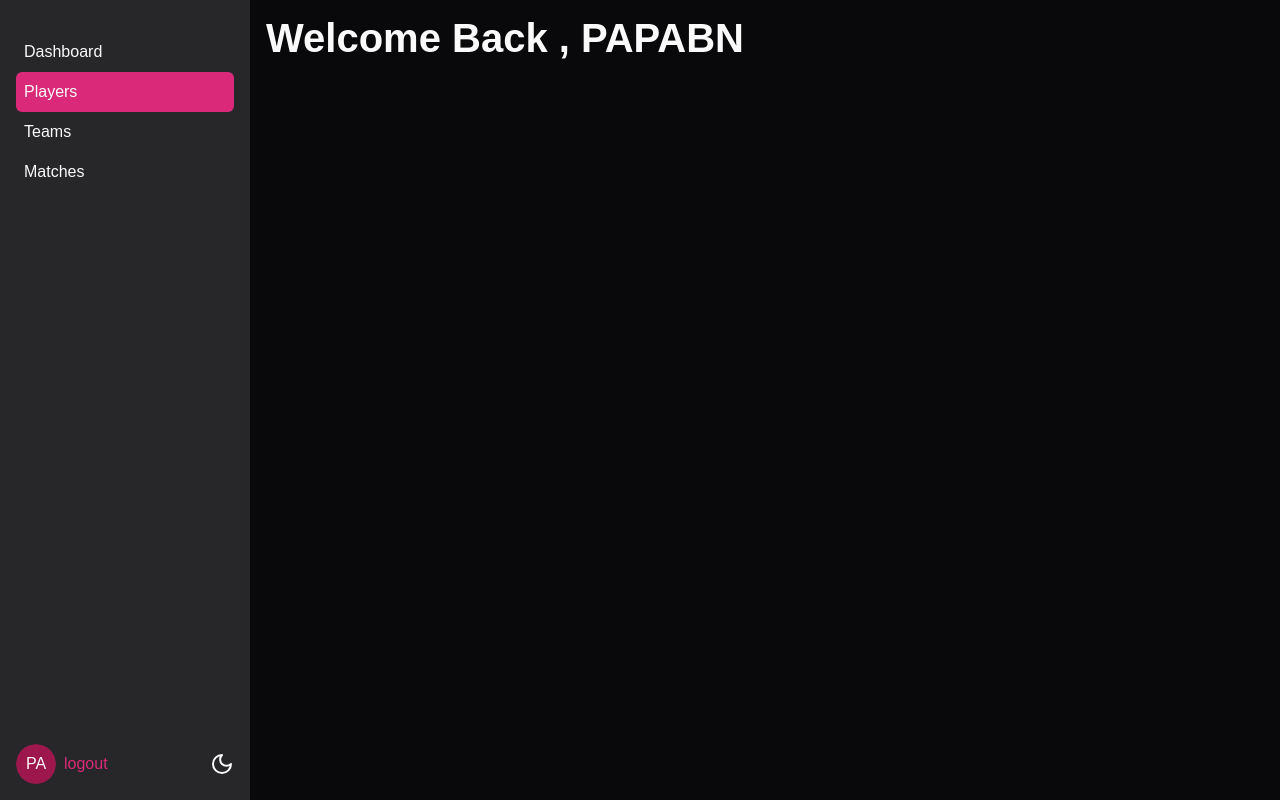
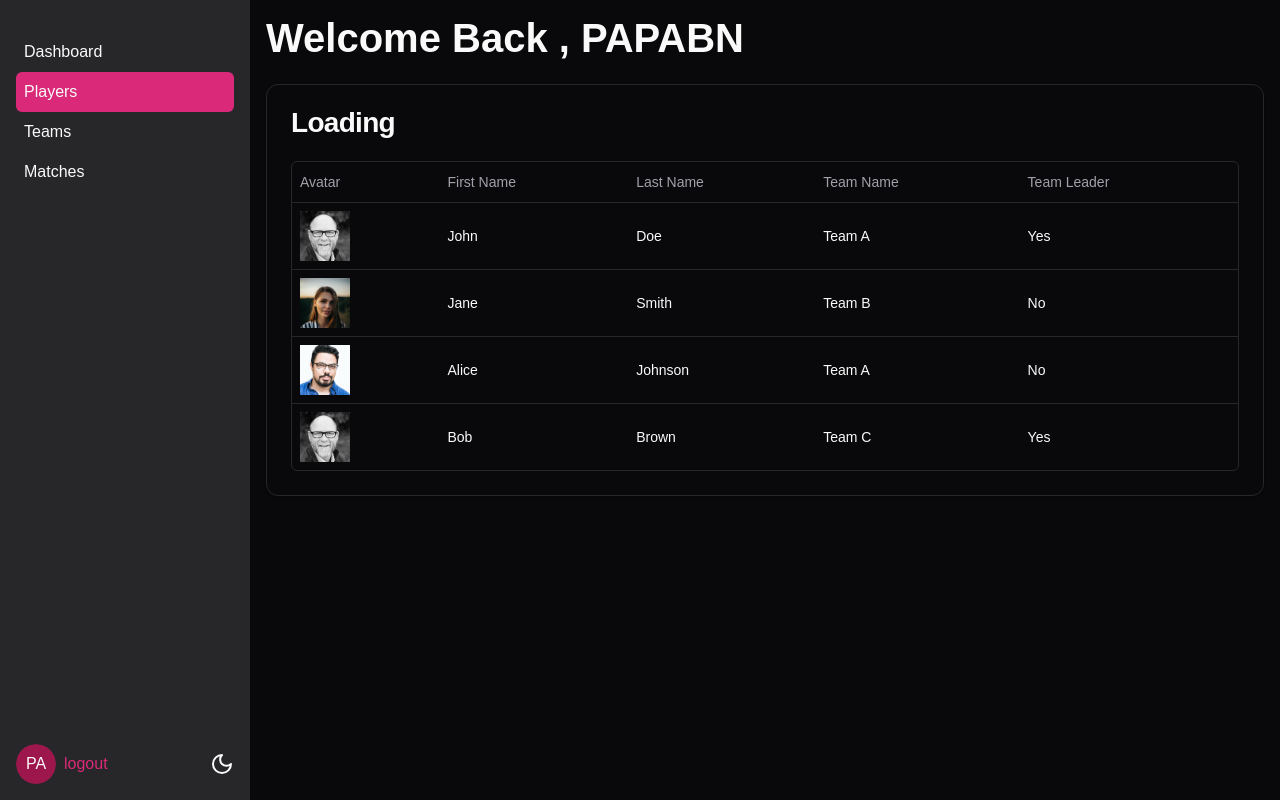
Before and after one commit to BADZA99/Dashboard-UI-nextjs-Shadcn, a Next.js app: page /dashboard/players in a window 1280 px wide. Built offline with nearby package versions, Linux system fonts and the light colour scheme.

Commit message:
Create the employees data table

```diff
--- /dev/null
+++ b/app/dashboard/players/columns.tsx
@@ -0,0 +1,46 @@
+"use client";
+
+import { ColumnDef } from "@tanstack/react-table";
+import Image from "next/image";
+
+// This type is used to define the shape of our data.
+export type Player = {
+  id: number;
+  firstName: string;
+  lastName: string;
+  teamName: string;
+  isTeamLeader: boolean;
+  avatar: string;
+};
+
+export const columns: ColumnDef<Player>[] = [
+  {
+    accessorKey: "avatar",
+    header: "Avatar",
+    cell: ({ row }) => (
+      <Image
+        src={row.original.avatar}
+        alt={`${row.original.firstName} ${row.original.lastName}`}
+        width={50}
+        height={50}
+      />
+    ),
+  },
+  {
+    accessorKey: "firstName",
+    header: "First Name",
+  },
+  {
+    accessorKey: "lastName",
+    header: "Last Name",
+  },
+  {
+    accessorKey: "teamName",
+    header: "Team Name",
+  },
+  {
+    accessorKey: "isTeamLeader",
+    header: "Team Leader",
+    cell: ({ row }) => (row.original.isTeamLeader ? "Yes" : "No"),
+  },
+];
--- a/app/dashboard/players/page.tsx
+++ b/app/dashboard/players/page.tsx
@@ -1,3 +1,11 @@
+import { Card, CardHeader, CardTitle ,
+  CardContent,
+
+
+} from "@/components/ui/card";
+import { DataTable } from "@/components/ui/DataTable";
+import { columns, type Player } from "./columns";
+
 export default async function PlayersPage() {
   // Fonction pour simuler un délai
   const delay = (ms: number) =>
@@ -6,7 +14,7 @@
   // Attendre 5 secondes
   await delay(5000);
 
-  const players = [
+  const players : Player [] = [
     {
       id: 1,
       firstName: "John",
@@ -21,7 +29,7 @@
       lastName: "Smith",
       teamName: "Team B",
       isTeamLeader: false,
-      avatar: "/images/cm.jpg",
+      avatar: "/images/tf.jpg",
     },
     {
       id: 3,
@@ -29,7 +37,7 @@
       lastName: "Johnson",
       teamName: "Team A",
       isTeamLeader: false,
-      avatar: "/images/cm.jpg",
+      avatar: "/images/rl.jpg",
     },
     {
       id: 4,
@@ -42,8 +50,17 @@
   ];
 
   return (
-    <div>
+    <Card>
+      <CardHeader>
+        <CardTitle>Loading</CardTitle>
+      </CardHeader>
 
-    </div>
+      <CardContent className="">
+      <DataTable
+      data={players}
+      columns={columns}
+       />
+      </CardContent>
+    </Card>
   );
 }
--- /dev/null
+++ b/components/ui/DataTable.tsx
@@ -0,0 +1,80 @@
+"use client";
+
+import {
+  ColumnDef,
+  flexRender,
+  getCoreRowModel,
+  useReactTable,
+} from "@tanstack/react-table";
+
+import {
+  Table,
+  TableBody,
+  TableCell,
+  TableHead,
+  TableHeader,
+  TableRow,
+} from "@/components/ui/table";
+
+interface DataTableProps<TData, TValue> {
+  columns: ColumnDef<TData, TValue>[];
+  data: TData[];
+}
+
+export function DataTable<TData, TValue>({
+  columns,
+  data,
+}: DataTableProps<TData, TValue>) {
+  const table = useReactTable({
+    data,
+    columns,
+    getCoreRowModel: getCoreRowModel(),
+  });
+
+  return (
+    <div className="rounded-md border">
+      <Table>
+        <TableHeader>
+          {table.getHeaderGroups().map((headerGroup) => (
+            <TableRow key={headerGroup.id}>
+              {headerGroup.headers.map((header) => {
+                return (
+                  <TableHead key={header.id}>
+                    {header.isPlaceholder
+                      ? null
+                      : flexRender(
+                          header.column.columnDef.header,
+                          header.getContext()
+                        )}
+                  </TableHead>
+                );
+              })}
+            </TableRow>
+          ))}
+        </TableHeader>
+        <TableBody>
+          {table.getRowModel().rows?.length ? (
+            table.getRowModel().rows.map((row) => (
+              <TableRow
+                key={row.id}
+                data-state={row.getIsSelected() && "selected"}
+              >
+                {row.getVisibleCells().map((cell) => (
+                  <TableCell key={cell.id}>
+                    {flexRender(cell.column.columnDef.cell, cell.getContext())}
+                  </TableCell>
+                ))}
+              </TableRow>
+            ))
+          ) : (
+            <TableRow>
+              <TableCell colSpan={columns.length} className="h-24 text-center">
+                No results.
+              </TableCell>
+            </TableRow>
+          )}
+        </TableBody>
+      </Table>
+    </div>
+  );
+}
--- /dev/null
+++ b/components/ui/table.tsx
@@ -0,0 +1,120 @@
+import * as React from "react"
+
+import { cn } from "@/lib/utils"
+
+const Table = React.forwardRef<
+  HTMLTableElement,
+  React.HTMLAttributes<HTMLTableElement>
+>(({ className, ...props }, ref) => (
+  <div className="relative w-full overflow-auto">
+    <table
+      ref={ref}
+      className={cn("w-full caption-bottom text-sm", className)}
+      {...props}
+    />
+  </div>
+))
+Table.displayName = "Table"
+
+const TableHeader = React.forwardRef<
+  HTMLTableSectionElement,
+  React.HTMLAttributes<HTMLTableSectionElement>
+>(({ className, ...props }, ref) => (
+  <thead ref={ref} className={cn("[&_tr]:border-b", className)} {...props} />
+))
+TableHeader.displayName = "TableHeader"
+
+const TableBody = React.forwardRef<
+  HTMLTableSectionElement,
+  React.HTMLAttributes<HTMLTableSectionElement>
+>(({ className, ...props }, ref) => (
+  <tbody
+    ref={ref}
+    className={cn("[&_tr:last-child]:border-0", className)}
+    {...props}
+  />
+))
+TableBody.displayName = "TableBody"
+
+const TableFooter = React.forwardRef<
+  HTMLTableSectionElement,
+  React.HTMLAttributes<HTMLTableSectionElement>
+>(({ className, ...props }, ref) => (
+  <tfoot
+    ref={ref}
+    className={cn(
+      "border-t bg-muted/50 font-medium [&>tr]:last:border-b-0",
+      className
+    )}
+    {...props}
+  />
+))
+TableFooter.displayName = "TableFooter"
+
+const TableRow = React.forwardRef<
+  HTMLTableRowElement,
+  React.HTMLAttributes<HTMLTableRowElement>
+>(({ className, ...props }, ref) => (
+  <tr
+    ref={ref}
+    className={cn(
+      "border-b transition-colors hover:bg-muted/50 data-[state=selected]:bg-muted",
+      className
+    )}
+    {...props}
+  />
+))
+TableRow.displayName = "TableRow"
+
+const TableHead = React.forwardRef<
+  HTMLTableCellElement,
+  React.ThHTMLAttributes<HTMLTableCellElement>
+>(({ className, ...props }, ref) => (
+  <th
+    ref={ref}
+    className={cn(
+      "h-10 px-2 text-left align-middle font-medium text-muted-foreground [&:has([role=checkbox])]:pr-0 [&>[role=checkbox]]:translate-y-[2px]",
+      className
+    )}
+    {...props}
+  />
+))
+TableHead.displayName = "TableHead"
+
+const TableCell = React.forwardRef<
+  HTMLTableCellElement,
+  React.TdHTMLAttributes<HTMLTableCellElement>
+>(({ className, ...props }, ref) => (
+  <td
+    ref={ref}
+    className={cn(
+      "p-2 align-middle [&:has([role=checkbox])]:pr-0 [&>[role=checkbox]]:translate-y-[2px]",
+      className
+    )}
+    {...props}
+  />
+))
+TableCell.displayName = "TableCell"
+
+const TableCaption = React.forwardRef<
+  HTMLTableCaptionElement,
+  React.HTMLAttributes<HTMLTableCaptionElement>
+>(({ className, ...props }, ref) => (
+  <caption
+    ref={ref}
+    className={cn("mt-4 text-sm text-muted-foreground", className)}
+    {...props}
+  />
+))
+TableCaption.displayName = "TableCaption"
+
+export {
+  Table,
+  TableHeader,
+  TableBody,
+  TableFooter,
+  TableHead,
+  TableRow,
+  TableCell,
+  TableCaption,
+}
--- a/package.json
+++ b/package.json
@@ -20,6 +20,7 @@
     "@radix-ui/react-slot": "^1.1.0",
     "@radix-ui/react-tabs": "^1.1.3",
     "@radix-ui/react-tooltip": "^1.1.3",
+    "@tanstack/react-table": "^8.21.2",
     "class-variance-authority": "^0.7.0",
     "clsx": "^2.1.1",
     "date-fns": "^3.6.0",
```
Also changed, not shown: 1 other file (tests, documents, lock files or other folders).
